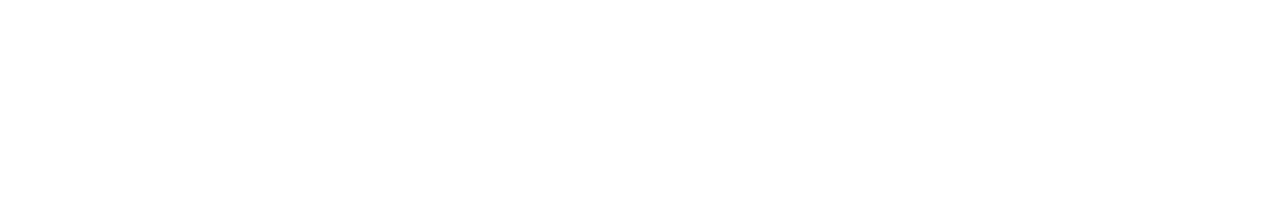
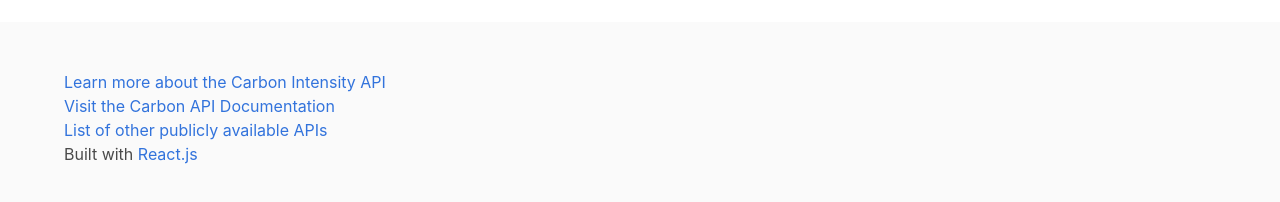
Before and after one commit to danielc92/react-carbon-api, a React (Create React App) app: page / in a window 1280 px wide. Shown: the part 1188-1390 px from the top of the page. Before the commit the page ends 1210 px from the top, so only its background shows below. Built offline with nearby package versions, Linux system fonts and the light colour scheme; no server answers.

Commit message:
Added a Footer component

```diff
--- a/src/App.js
+++ b/src/App.js
@@ -4,6 +4,7 @@
 import Intensity from './Intensity';
 import Summary from './Summary';
 import Generation from './Generation';
+import Footer from './Footer';
 
 
 const intensity_url = 'https://api.carbonintensity.org.uk/intensity';
@@ -62,6 +63,7 @@
   render() {
 
     return (
+      <React.Fragment>
           <section className="section">
             <section className="container">
                 <Summary/>
@@ -70,6 +72,9 @@
                 <Generation generation={this.state.generation}/>
               </section>
             </section>
+
+            <Footer/>
+        </React.Fragment>
     )
   }
 }
--- /dev/null
+++ b/src/Footer.js
@@ -0,0 +1,19 @@
+import React, { Component } from 'react'
+
+export default class Footer extends Component {
+    render() {
+        return (
+            <div className="footer">
+                <div className="container">
+                    <ul>
+                        <li><a href="https://carbonintensity.org.uk/">Learn more about the Carbon Intensity API</a></li>
+                        <li><a href="https://carbon-intensity.github.io/api-definitions/?javascript#carbon-intensity-api-v2-0-0">Visit the Carbon API Documentation</a></li>
+                        <li><a href="https://github.com/public-apis/public-apis">List of other publicly available APIs</a></li>
+                        <li>Built with <a href="https://reactjs.org/">React.js</a></li>
+                    </ul>
+
+                </div>
+            </div>
+        )
+    }
+}
--- a/src/Intensity.js
+++ b/src/Intensity.js
@@ -12,7 +12,7 @@
             <hr></hr>
             {this.props.intensity.map(item => {return(
             <React.Fragment>
-                <table class="table is-striped">
+                <table className="table is-striped">
                     <thead>
                         <tr>
                         <th>Attribute</th>
```
Lines whose indentation alone changed are shown as unchanged.
